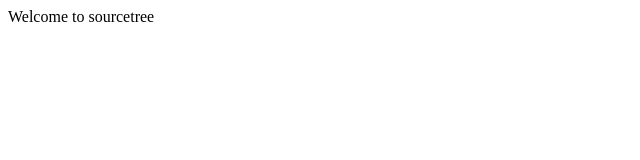
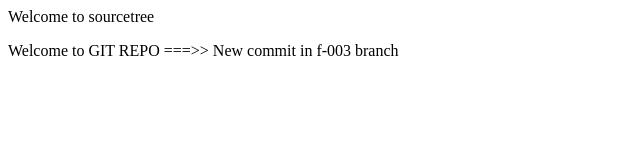
Before and after one commit to nareshgitcode/myProject4, a plain HTML site: page index.html in a window 1280 px wide. Shown: the whole page, without its empty margins (0-640 px from the left). Drawn offline with Linux system fonts and the light colour scheme.

Commit message:
f-003 -- commit1

```diff
--- a/index.html
+++ b/index.html
@@ -8,6 +8,9 @@
     <p>
         Welcome to sourcetree
     </p>
+    <div>
+        Welcome to GIT REPO ===>> New commit in f-003 branch
+    </div>
 </body>
 
 </html>
```
